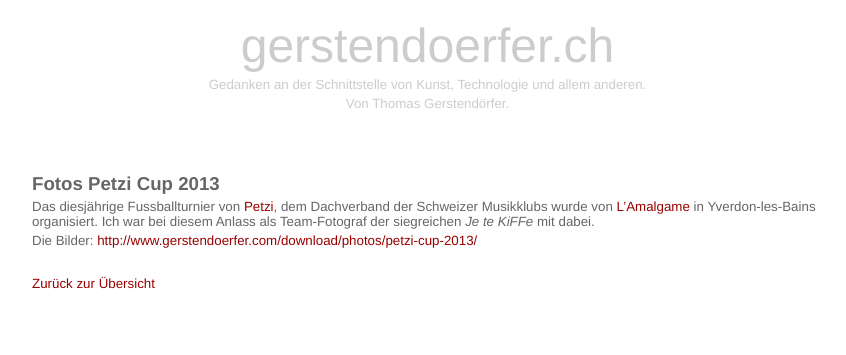
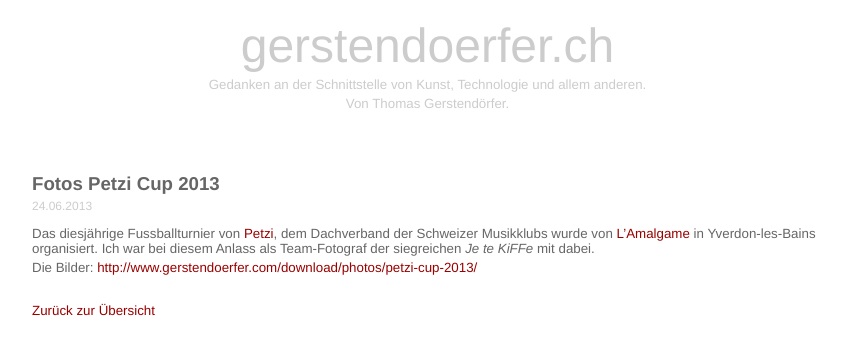
Before and after one commit to tgerstendoerfer/tgerstendoerfer.github.io, a Jekyll site: the page built from _posts/2013-06-24-fotos-petzi-cup.md, in a window 1280 px wide. Shown: the top 355 px of the page, without its empty margins (214-1060 px from the left). Built offline with Jekyll 4.4.1, drawn with Linux system fonts in a browser that asks for light colours.

Commit message:
add date to each post

```diff
--- a/_layouts/post.html
+++ b/_layouts/post.html
@@ -2,5 +2,6 @@
 layout: default
 ---
 
+<p class="post-date">{{ page.date | date: "%d.%m.%Y" }}</p>
 {{ content }}
 <p style="padding-top: 24px"><a href="/">Zurück zur Übersicht</a></p>
--- a/default.css
+++ b/default.css
@@ -62,6 +62,16 @@
 	font-weight: bold;
 }
 
+.post-date {
+	color: #ccc;
+}
+
+p.post-date {
+	font-size: 9pt;
+	margin-top: 0;
+	margin-bottom: 13px;
+}
+
 @media screen {
 	main {
 		padding-top: 40px;
--- a/index.html
+++ b/index.html
@@ -8,6 +8,7 @@
 	{% for post in site.posts %}
 		<li>
 			<a href="{{ post.url }}">{{ post.title }}</a>
+			<span class="post-date">{{ post.date | date: "%d.%m.%Y" }}</span>
 		</li>
 	{% endfor %}
 </ul>
```
